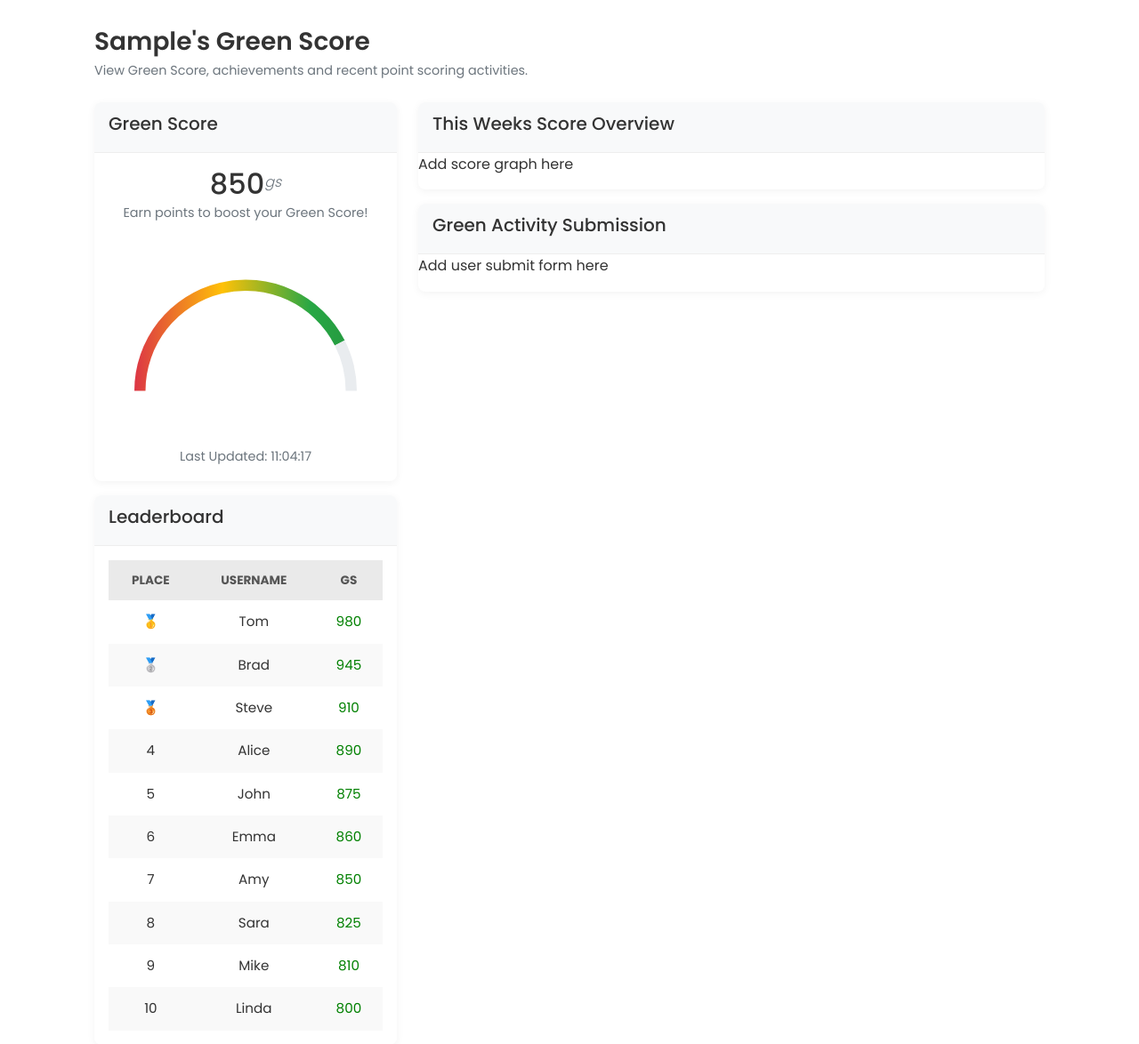
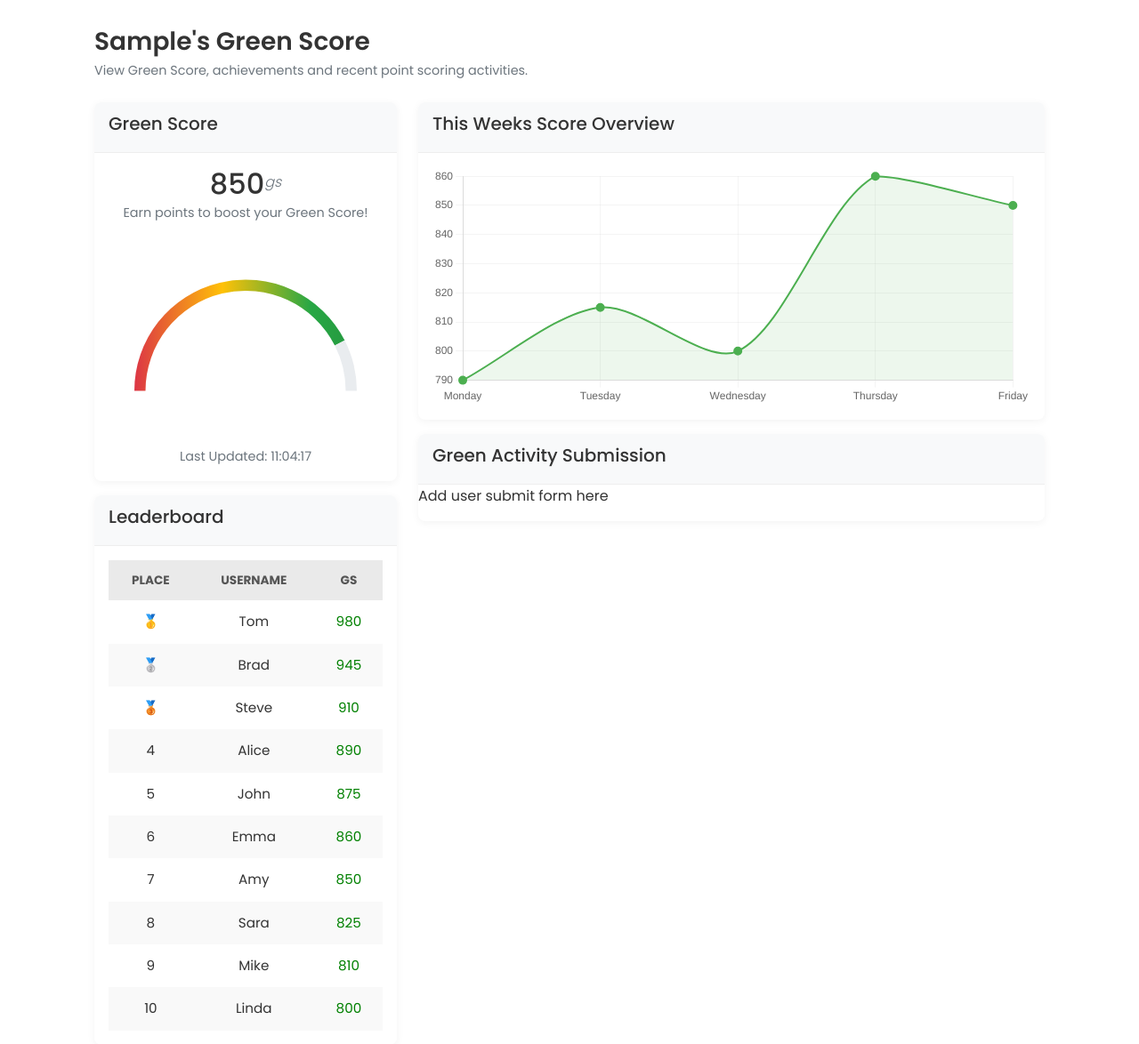
Before and after one commit to xRyul/bus-group-27, a Flask app: page /green_score in a window 1280 px wide. Shown: the part 80-1254 px from the top of the page at 89% size. Run offline with Flask 3, Linux system fonts and the light colour scheme; the visitor is signed in with stand-in values (Sample User, id 1).

Commit message:
Added Weekly Score Graph

```diff
--- a/app/static/css/score.css
+++ b/app/static/css/score.css
@@ -59,7 +59,7 @@
     color: #333;
 }
 
-canvas {
+#gaugeChart {
     width: 100%;
     max-width: 250px;
     height: 250px;
@@ -129,3 +129,10 @@ canvas {
 .table-wrapper {
     padding: 16px;
 }
+
+.weekly-container {
+    position: relative;
+    height: 300px;
+    width: 100%;
+    padding: 1rem;
+}
--- a/app/static/js/score.js
+++ b/app/static/js/score.js
@@ -1,7 +1,6 @@
 const canvas = document.getElementById('gaugeChart');
 const ctx = canvas.getContext('2d');
 
-// Green Score Gauge (Your existing code)
 const scoreText = document.getElementById('greenScore').textContent;
 const scoreMatch = scoreText.match(/\d+/);
 const score = scoreMatch ? parseInt(scoreMatch[0], 10) : 0;
@@ -33,3 +32,80 @@ const gaugeChart = new Chart(ctx, {
     }
   }
 });
+
+function initializeWeeklyChart() {
+    const weeklyChartEl = document.getElementById('weeklyChart');
+    if (weeklyChartEl) {
+        const weeklyData = [790, 815, 800, 860, 850];
+
+        const weeklyChartCtx = weeklyChartEl.getContext('2d');
+        const weeklyChart = new Chart(weeklyChartCtx, {
+            type: 'line',
+            data: {
+                labels: ['Monday', 'Tuesday', 'Wednesday', 'Thursday', 'Friday'],
+                datasets: [{
+                    label: 'Green Score',
+                    data: weeklyData,
+                    borderColor: '#4CAF50',
+                    backgroundColor: 'rgba(76, 175, 80, 0.1)',
+                    borderWidth: 2,
+                    tension: 0.3,
+                    fill: true,
+                    pointBackgroundColor: '#4CAF50',
+                    pointRadius: 4,
+                    pointHoverRadius: 6
+                }]
+            },
+            options: {
+                responsive: true,
+                maintainAspectRatio: false,
+                plugins: {
+                    legend: {
+                        display: false
+                    },
+                    tooltip: {
+                        backgroundColor: 'rgba(255, 255, 255, 0.9)',
+                        titleColor: '#333',
+                        bodyColor: '#333',
+                        borderColor: '#ddd',
+                        borderWidth: 1,
+                        padding: 10,
+                        usePointStyle: true,
+                        callbacks: {
+                            label: function(context) {
+                                return `Green Score: ${context.parsed.y}`;
+                            }
+                        }
+                    }
+                },
+                scales: {
+                    y: {
+                        beginAtZero: false,
+                        Min: 750,
+                        Max: 900,
+                        title: {
+                            display: false ,
+                            text: 'Green Score'
+                        },
+                        grid: {
+                            color: 'rgba(200, 200, 200, 0.2)'
+                        }
+                    },
+                    x: {
+                        title: {
+                            display: false,
+                            text: 'Weekdays'
+                        },
+                        grid: {
+                            color: 'rgba(200, 200, 200, 0.2)'
+                        }
+                    }
+                }
+            }
+        });
+    }
+}
+
+document.addEventListener('DOMContentLoaded', () => {
+    initializeWeeklyChart();
+});
--- a/app/templates/green_score.html
+++ b/app/templates/green_score.html
@@ -109,7 +109,9 @@
                     <h5>This Weeks Score Overview</h5>
                 </div>
                 <div class="card-body">
-                    <p>Add score graph here</p>
+                    <div class="weekly-container">
+                        <canvas id="weeklyChart"></canvas>
+                    </div>
                 </div>
             </div>
 
```
